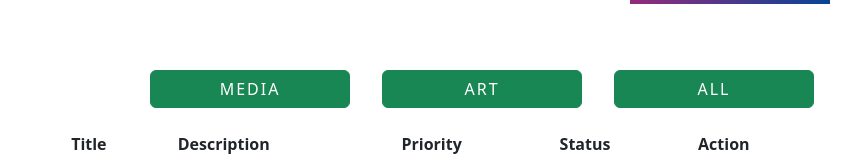
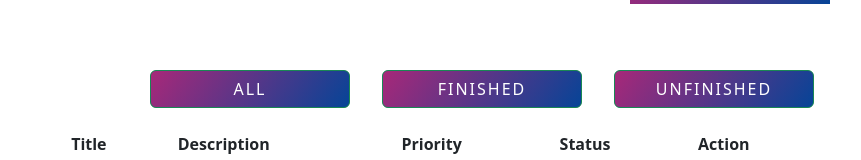
Before and after one commit to kamkoum-sabrine/todo-app-mern, a React (Create React App) app in the folder frontend/: page / in a window 1280 px wide. Shown: the part 290-450 px from the top of the page, without its empty margins (210-1071 px from the left). Built offline with nearby package versions, Linux system fonts and the light colour scheme; no server answers.

Commit message:
[raect] add filter buttons

```diff
--- a/frontend/src/components/form.js
+++ b/frontend/src/components/form.js
@@ -138,7 +138,6 @@ export class FormAdd extends Component {
                                 <option value="MEDIUM">Medium</option>
                                 <option value="LOW">Low</option>
                             </select>
-                            {/* <input id="priority" className="input-text js-input" type="number" value={priority} name="priority" onChange={this.changeHandler} required /> */}
                             <label className="label" for="company">Priority</label>
                         </div>
 
@@ -151,37 +150,19 @@ export class FormAdd extends Component {
 
                 <div className='list-todos get-in-touch table-responsive-md'>
 
-                    {/* <div className="form-field col-lg-12" hidden={
-                        this.state.showUnfinished
-                            ? true
-                            : false
-                    }>
-                        <button className="submit-btn" type="submit" onClick={this.getUnfinishedTodos} >Get unfinished todos</button>
-                    </div> */}
+
                     <div class="  pull-right float-right">
-                        <button class="btn btn-small btn-success filter" data-toggle="portfilter" data-target="all">
+                        <button class="btn btn-small btn-success submit-btn filter" onClick={this.getUnfinishedTodos} data-toggle="portfilter" >
+                            Unfinished
+                        </button>
+                        <button class="btn btn-small btn-success submit-btn filter" onClick={this.getFinishedTodos} data-toggle="portfilter" >
+                            Finished
+                        </button>
+                        <button class="btn btn-small btn-success submit-btn filter" onClick={this.fetchTodos} data-toggle="portfilter" >
                             All
-                        </button>
-                        <button class="btn btn-small btn-success filter" data-toggle="portfilter" data-target="art">
-                            Art
-                        </button>
-                        <button class="btn btn-small btn-success filter" data-toggle="portfilter" data-target="media">
-                            Media
                         </button>
 
                     </div>
-
-                    {/* <div className="form-field col-lg-12" hidden={
-                        this.state.showUnfinished
-                            ? false
-                            : true
-                    }> */}
-                    {/* <button className="submit-btn" type="submit" onClick={this.fetchTodos} >Get all todos</button>
-                </div> */}
-                    {/* <div className="form-field col-lg-12" >
-                        <button className="submit-btn" type="submit" onClick={this.getFinishedTodos} >Get finished todos</button>
-                    </div> */}
-
 
                     <table className="table" style={{ width: 800 }}>
                         <thead className="black white-text">
```
